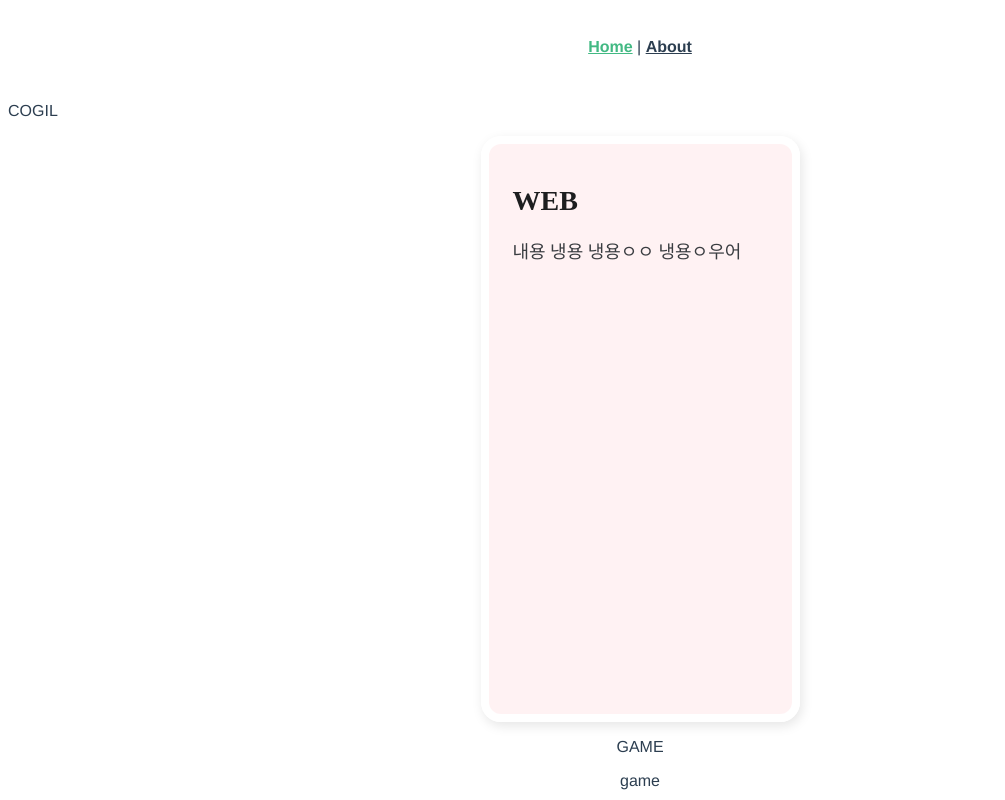
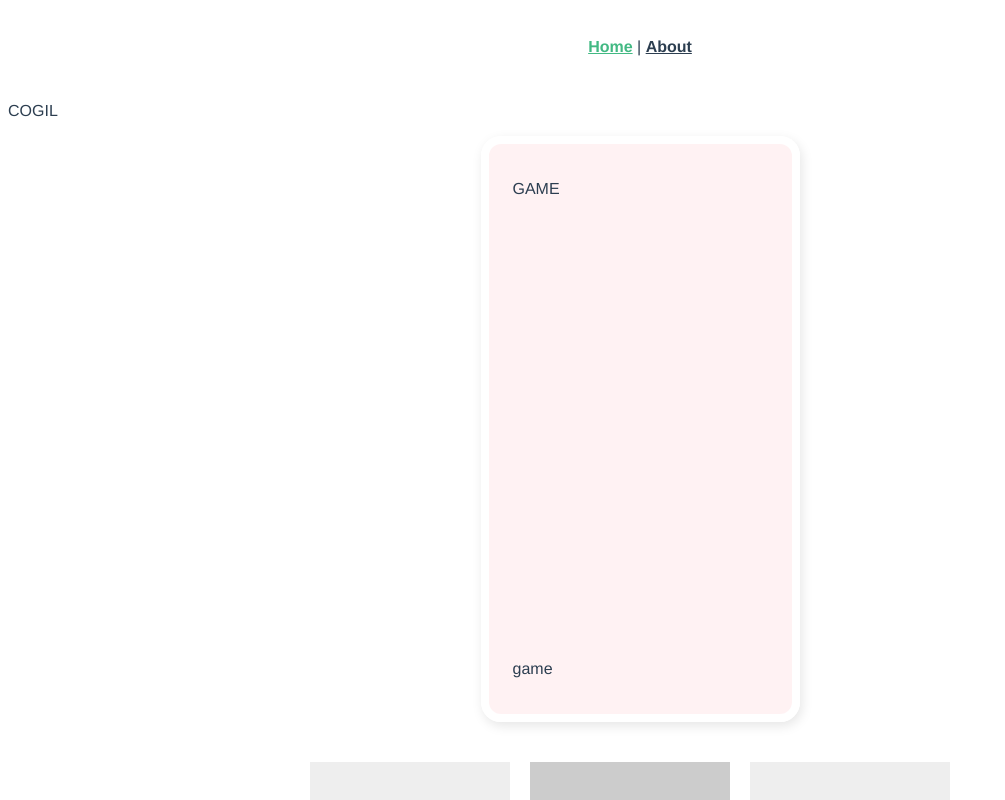
Before and after one commit to jiwon79/cogil, a Vue app: page / in a window 1280 px wide. Shown: the top 800 px of the page, without its empty margins (0-1005 px from the left). Built offline with nearby package versions, Linux system fonts and the light colour scheme.

Commit message:
:lipstick: CarouselPreview 스타일

```diff
--- a/src/components/carousel/CarouselPreview.vue
+++ b/src/components/carousel/CarouselPreview.vue
@@ -1,5 +1,5 @@
 <template>
-    <div>
+    <div class="container">
         <component :is="currentPreview as any"></component>
     </div>
 </template>
@@ -15,3 +15,24 @@ const props = defineProps<{
 const currentIndex = computed(() => props.selectedIndex % homeCarouselList.length);
 const currentPreview = computed(() => homeCarouselList[currentIndex.value].preview);
 </script>
+
+<style lang="scss">
+@import "../styleGuide.scss";
+
+.container {
+    display: flex;
+    width: 255px;
+    height: 530px;
+    padding: 20px 24px;
+    margin: auto;
+    flex-direction: column;
+    justify-content: space-between;
+    align-items: flex-start;
+    flex: 1 0 0;
+
+    border-radius: 20px;
+    border: 8px solid $grey100;
+    background: rgba(255, 234, 236, 0.6);
+    box-shadow: 2px 4px 12px 0 rgba(0, 0, 0, 0.1);
+}
+</style>
--- a/src/views/HomeView.vue
+++ b/src/views/HomeView.vue
@@ -1,12 +1,6 @@
 <template>
     <MainHeader title="LOGO" is-logo="true"/>
     <div class="home">
-        <div class="home-content-container">
-            <div class="home-content">
-                <h1>WEB</h1>
-                <div>내용 냉용 냉용ㅇㅇ 냉용ㅇ우어</div>
-            </div>
-        </div>
         <CarouselPreview :selectedIndex="selectedIndex"/>
         <div class="carousel-container">
             <Carousel
@@ -44,46 +38,6 @@ export default defineComponent({
 </script>
 
 <style scoped lang="scss">
-.home-content-container {
-  display: flex;
-  width: 255px;
-  height: 530px;
-  padding: 20px 24px;
-  margin: auto;
-  flex-direction: column;
-  justify-content: space-between;
-  align-items: flex-start;
-  flex: 1 0 0;
-
-  border-radius: 20px;
-  border: 8px solid var(--grey-100, #fff);
-  background: rgba(255, 234, 236, 0.6);
-  box-shadow: 2px 4px 12px 0px rgba(0, 0, 0, 0.1);
-}
-
-.home-content h1 {
-  color: var(--grey-800, #1d1e1f);
-
-  /* Heading/28 */
-  font-family: Pretendard;
-  font-size: 28px;
-  font-style: normal;
-  font-weight: 700;
-  line-height: 36px; /* 128.571% */
-  text-align: left;
-}
-
-.home-content div {
-  color: var(--grey-700, #3a3d41);
-
-  /* Paragraph/18 */
-  font-family: Pretendard;
-  font-size: 18px;
-  font-style: normal;
-  font-weight: 400;
-  line-height: 28px; /* 155.556% */
-}
-
 .carousel-container {
   display: flex;
   margin-top: 40px;
```
